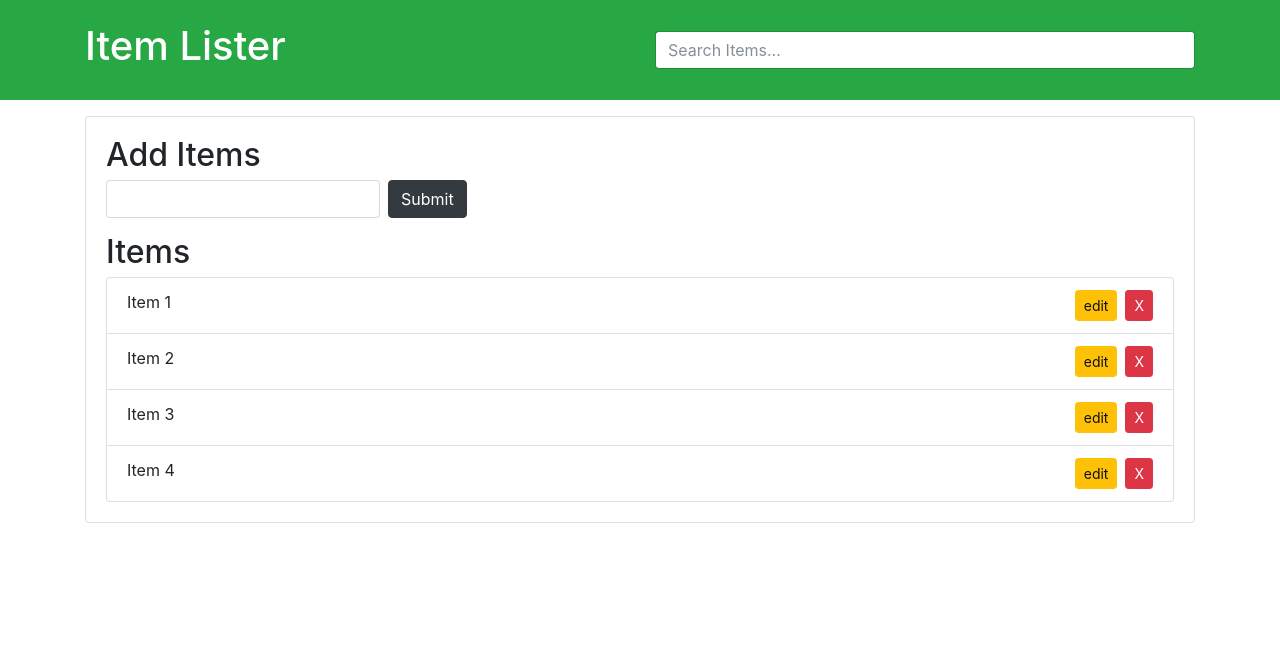
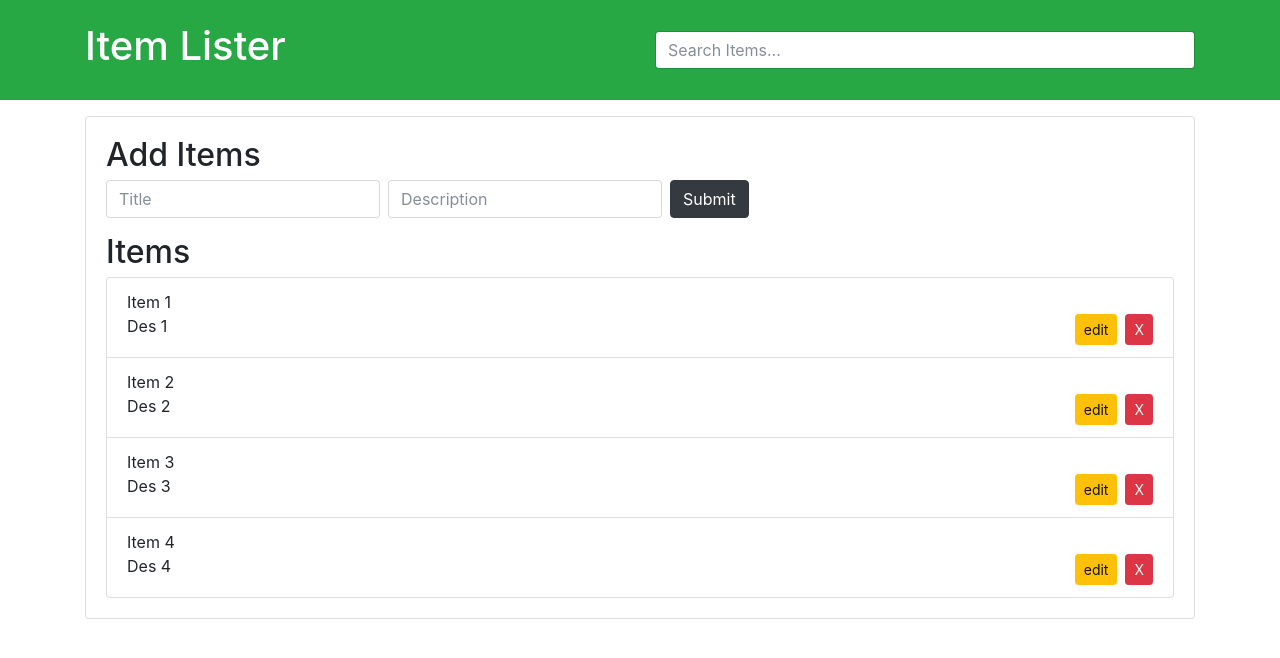
Before and after one commit to Arunmudiraaj/task-projects, a plain HTML site: page index.html in a window 1280 px wide. Drawn offline with nearby package versions, Linux system fonts and the light colour scheme.

Commit message:
filter description

```diff
--- a/index.html
+++ b/index.html
@@ -24,15 +24,16 @@
    <div id="main" class="card card-body">
     <h2 class="title">Add Items</h2>
     <form id="addForm" class="form-inline mb-3">
-      <input type="text" class="form-control mr-2" id="item">
+      <input placeholder="Title" type="text" class="form-control mr-2" id="item">
+      <input placeholder="Description" type="text" class="form-control mr-2" id="description">
       <input id="submit" type="button" class="btn btn-dark" value="Submit">
     </form>
     <h2 class="title">Items</h2>
     <ul id="items" class="list-group">
-      <li class="list-group-item">Item 1 <button class="btn btn-danger btn-sm float-right delete">X</button> <button class="btn btn-warning btn-sm float-right edit mx-2">edit</button></li>
-      <li class="list-group-item">Item 2 <button class="btn btn-danger btn-sm float-right delete">X</button> <button class="btn btn-warning btn-sm float-right edit mx-2">edit</button></li>
-      <li class="list-group-item">Item 3 <button class="btn btn-danger btn-sm float-right delete">X</button> <button class="btn btn-warning btn-sm float-right edit mx-2">edit</button></li>
-      <li class="list-group-item">Item 4 <button class="btn btn-danger btn-sm float-right delete">X</button> <button class="btn btn-warning btn-sm float-right edit mx-2">edit</button></li>
+      <li class="list-group-item">Item 1 <br> Des 1<button class="btn btn-danger btn-sm float-right delete">X</button> <button class="btn btn-warning btn-sm float-right edit mx-2">edit</button></li>
+      <li class="list-group-item">Item 2 <br> Des 2<button class="btn btn-danger btn-sm float-right delete">X</button> <button class="btn btn-warning btn-sm float-right edit mx-2">edit</button></li>
+      <li class="list-group-item">Item 3 <br> Des 3<button class="btn btn-danger btn-sm float-right delete">X</button> <button class="btn btn-warning btn-sm float-right edit mx-2">edit</button></li>
+      <li class="list-group-item">Item 4 <br> Des 4<button class="btn btn-danger btn-sm float-right delete">X</button> <button class="btn btn-warning btn-sm float-right edit mx-2">edit</button></li>
     </ul>
    </div>
   </div>
--- a/task4.js
+++ b/task4.js
@@ -1,6 +1,7 @@
 var button = document.querySelector('#submit')
 var input = document.querySelector('#item')
 var items = document.querySelector('#items')
+var description = document.querySelector('#description')
 var filter = document.querySelector('#filter')
 filter.addEventListener('keyup',filterevent)
 button.addEventListener('click', btnclick)
@@ -11,10 +12,12 @@
 function btnclick(e){
     // items.innerHTML = ''+items.innerHTML+'<li class="list-group-item">'+input.value +'<button class="btn btn-danger btn-sm float-right delete">X</button></li>'
     var newtxt = document.createTextNode(input.value)
+    var newdes = document.createTextNode(' '+description.value)
     var newele = document.createElement('li')
     newele.setAttribute('class','list-group-item')
     newele.appendChild(newtxt)
-
+    newele.appendChild(document.createElement('br'))
+    newele.appendChild(newdes)
     var newbtn = document.createElement('button')
     newbtn.setAttribute('class','btn btn-danger btn-sm float-right delete')
     newbtn.textContent='X'
@@ -41,8 +44,10 @@
     var allitems = items.getElementsByTagName('li')
     Array.from(allitems).forEach(function(item){
         var itemName = item.firstChild.textContent.toLowerCase()
-        // console.log(item.firstChild)
-        if(itemName.indexOf(text)!=-1){
+        var desName = item.firstChild.nextSibling.nextSibling.textContent.toLowerCase()
+        // console.log(desName)
+        // console.log(itemName)
+        if(itemName.indexOf(text)!=-1 || desName.indexOf(text)!=-1){
             item.style.display='block'
         }
         else{
```
